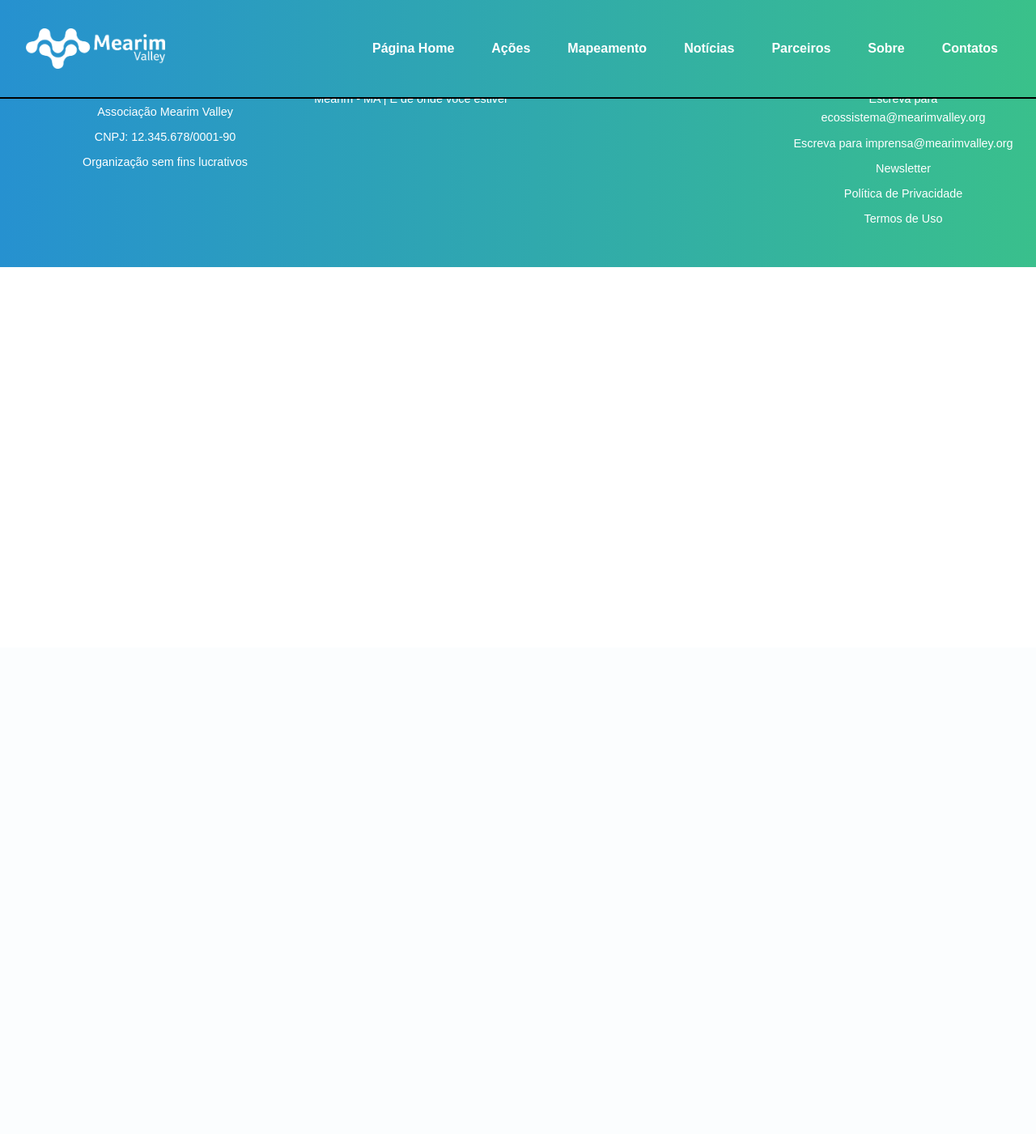
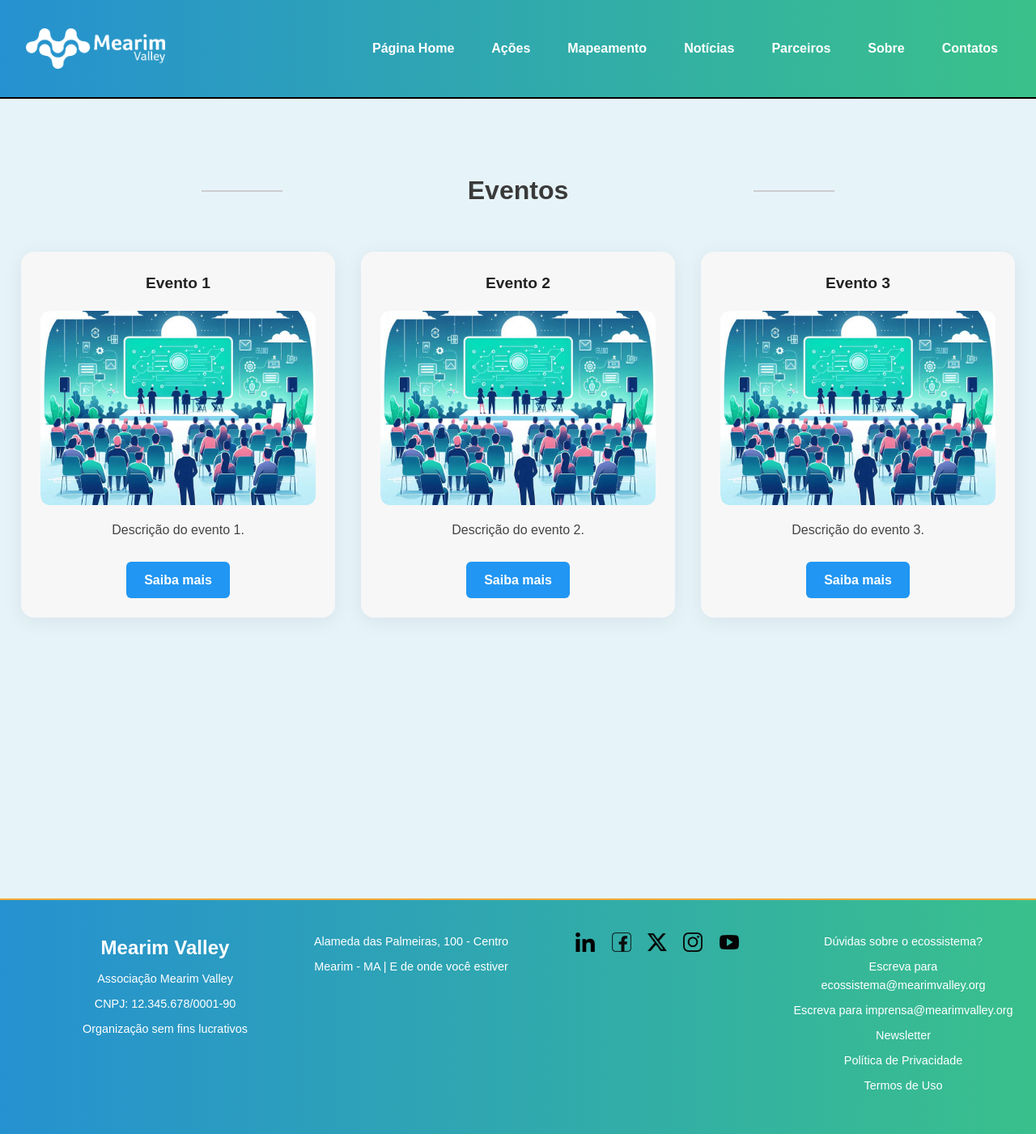
Before and after one commit to PedroGabr26/MearimValley, a Django app: page /eventos/ in a window 1280 px wide. Shown: the whole page at 81% size. Before the commit the page ends 330 px from the top, so only its background shows below. Run offline with Django 3.2, Linux system fonts and the light colour scheme.

Commit message:
Modificações nas páginas de Ações

```diff
--- a/static/style1.css
+++ b/static/style1.css
@@ -389,7 +389,7 @@ section {
   align-items: center;
   justify-content: center;
   gap: 1rem;
-  margin-bottom: 3rem;
+  margin-bottom: 50px;
   padding: 0 1rem;
 }
 
@@ -787,13 +787,23 @@ section.claro {
   color: #134e6f;
 }
 
-.fundo-verde {
+/* .fundo-verde {
   background-color: var(--secondary-color);
   color: var(--text-light);
+} */
+
+.fundo-paginas {
+  background-color: #e6f4f9;
+  color: #222;
+}
+
+section.fundo-paginas {
+  background-color: #e6f4f9 !important;
+  color: #222 !important;
 }
 
 .card-personalizado {
-  background-color: #e5f7f1;
+  background-color: #e6f4f9;
   border: 1px solid var(--secondary-color);
   border-radius: 10px;
   padding: 20px;
--- a/templates/base.html
+++ b/templates/base.html
@@ -84,7 +84,7 @@
         <p>Dúvidas sobre o ecossistema?</p>
         <p><a href="mailto:ecossistema@mearimvalley.org">Escreva para ecossistema@mearimvalley.org</a></p>
         <p><a href="mailto:imprensa@mearimvalley.org">Escreva para imprensa@mearimvalley.org</a></p>
-        <p><a href="#newsletter">Newsletter</a></p>
+        <p><a href="https://forms.gle/fCdRHKZsvpWRhuMQ6">Newsletter</a></p>
         <p><a href="#privacidade">Política de Privacidade</a></p>
         <p><a href="#termos">Termos de Uso</a></p>
       </div>
--- a/templates/contatos.html
+++ b/templates/contatos.html
@@ -8,7 +8,7 @@
 {% endblock %}
 
 {% block content %}
-  <section style="margin-top: 110px;">
+  <section style="margin-top: 110px;" class="fundo-paginas">
     <div class="contato-container">
       <img src="{% static 'logo_MV_1_transp.png' %}" alt="Logo Mearim Valley" class="contato-logo">
       <h1>CONTATOS</h1>
--- a/templates/eventos/eventos.html
+++ b/templates/eventos/eventos.html
@@ -4,5 +4,44 @@
 {% block title %}Eventos - Mearim Valley{% endblock %}
 
 {% block content %}
-    <h2>Página de Eventos</h2>
+<section class="fundo-paginas">
+    <div class="titulo-secao">
+        <hr>
+            <h2>Eventos</h2>
+        <hr>
+    </div>
+  <div class="noticias-cards-container">
+    <div class="noticia-card">
+      <div class="noticia-card-title">Evento 1</div>
+      <img src="{% static 'evento.jpg' %}" alt="Evento 1">
+      <div class="noticia-card-content">
+        <div class="noticia-card-desc">
+          Descrição do evento 1.
+        </div>
+        <a href="#" class="noticia-card-btn">Saiba mais</a>
+      </div>
+    </div>
+    <div class="noticia-card">
+      <div class="noticia-card-title">Evento 2</div>
+      <img src="{% static 'evento.jpg' %}" alt="Evento 2">
+      <div class="noticia-card-content">
+        <div class="noticia-card-desc">
+          Descrição do evento 2.
+        </div>
+        <a href="#" class="noticia-card-btn">Saiba mais</a>
+      </div>
+    </div>
+    <div class="noticia-card">
+      <div class="noticia-card-title">Evento 3</div>
+      <img src="{% static 'evento.jpg' %}" alt="Evento 3">
+      <div class="noticia-card-content">
+        <div class="noticia-card-desc">
+          Descrição do evento 3.
+        </div>
+        <a href="#" class="noticia-card-btn">Saiba mais</a>
+      </div>
+    </div>
+    <!-- Adicione mais cards conforme necessário -->
+  </div>
+</section>
 {% endblock %}
--- a/templates/noticias/noticias.html
+++ b/templates/noticias/noticias.html
@@ -5,7 +5,7 @@
 
 {% block content %}
 <main>
-  <section id="noticias" class="fundo-verde" role="region" aria-labelledby="noticias-titulo" style="margin-top: 110px;">
+  <section id="noticias" class="fundo-paginas" role="region" aria-labelledby="noticias-titulo" style="margin-top: 110px;">
     <div class="titulo-secao" style="text-align:center;">
       <hr>
       <h2 id="noticias-titulo">Notícias</h2>
--- a/templates/parceiros/parceiros.html
+++ b/templates/parceiros/parceiros.html
@@ -4,7 +4,7 @@
 {% block title %}Parceiros - Mearim Valley{% endblock %}
 
 {% block content %}
-<section id="parceiros" class="fundo-verde" role="region" aria-labelledby="parceiros-titulo" style="margin-top: 110px;">
+<section id="parceiros" class="fundo-paginas" role="region" aria-labelledby="parceiros-titulo" style="margin-top: 110px;">
   <div class="titulo-secao">
     <hr>
     <h2 id="parceiros-titulo">Conheça nossos parceiros!</h2>
--- a/templates/sobre.html
+++ b/templates/sobre.html
@@ -4,7 +4,7 @@
 {% block title %}Sobre - Mearim Valley{% endblock %}
 
 {% block content %}
-  <section style="margin-top: 110px;">
+  <section style="margin-top: 110px;" class="fundo-paginas">
     <div class="sobre-card">
       <h1>Sobre a Mearim Valley</h1>
       <p>
```
Also changed, not shown: templates/cursos/cursos.html (+30 -1 lines), templates/editais/editais.html (+30 -1 lines), templates/encontros/encontros.html (+30 -1 lines).
